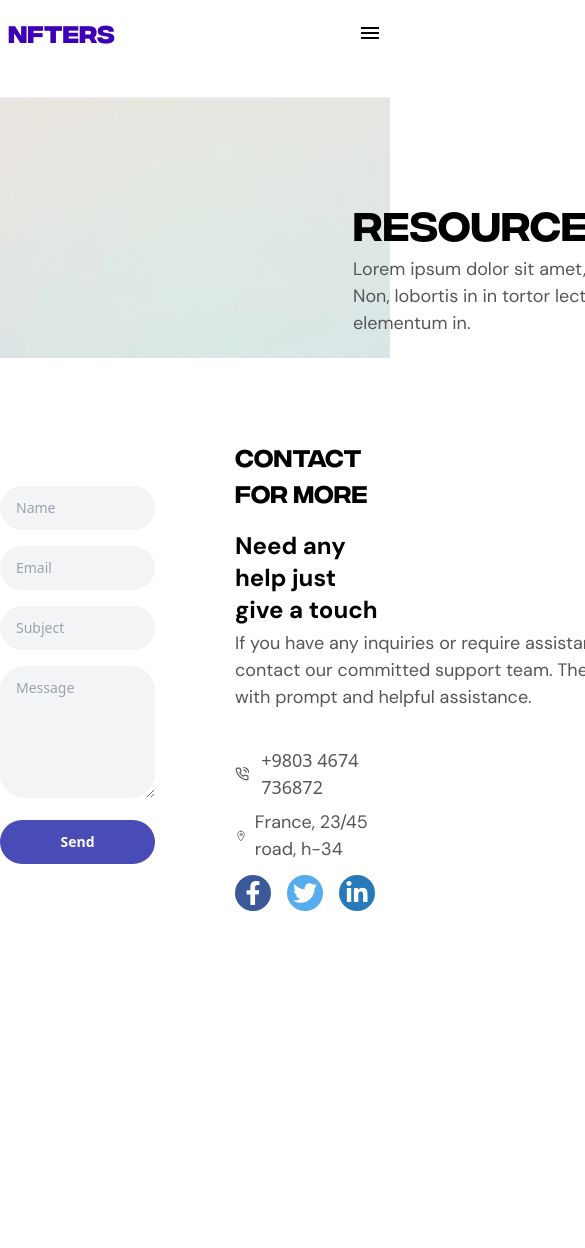
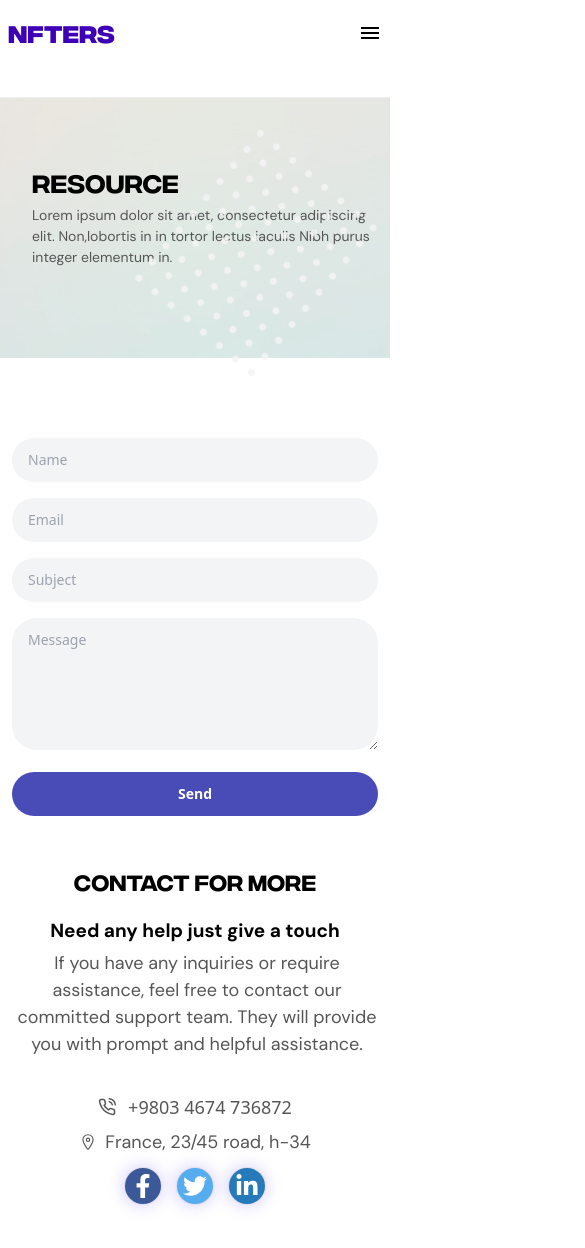
Before and after one commit to Electra51/nft-marketplace, a React (Create React App) app: page /resource in a window 390 px wide. Shown: the top 1248 px of the page, 585 px wide, since content can reach past the window. Before the commit the page ends 991 px from the top, so only its background shows below. Built offline with nearby package versions, Linux system fonts and the light colour scheme.

Commit message:
resource and marketplace page responsive for mobile and tab

```diff
--- /dev/null
+++ b/src/components/common/CommonBanner.js
@@ -0,0 +1,31 @@
+import React from "react";
+import dotImage from "../../assets/Dot.png";
+const CommonBanner = ({ title, description, resourseBanner }) => {
+  return (
+    <div
+      className="hero h-[260px] bg-fixed"
+      style={{
+        backgroundImage: `url(${resourseBanner})`,
+      }}>
+      <div className="hero-overlay bg-opacity-10"></div>
+      <div className="absolute left-[2rem] lg:left-[353px] top-[163px] lg:top-48">
+        <h2 className="font-medium text-[25px] lg:text-[40px] text-start">
+          {title}
+        </h2>
+        <p className="text-[14px] lg:text-[18px] font-normal text-paragraphColor w-[340px] lg:w-[500px] mt-1">
+          {description}
+        </p>
+      </div>
+      {/* dot-image */}
+      <div className="absolute lg:top-[180px] top-44 right-9 lg:right-[400px]">
+        <img
+          src={dotImage}
+          alt="white-dot-image"
+          className="animate-pulse rotate-[130deg] lg:rotate-45"
+        />
+      </div>
+    </div>
+  );
+};
+
+export default CommonBanner;
--- a/src/pages/MarketplacePage/Marketplace.js
+++ b/src/pages/MarketplacePage/Marketplace.js
@@ -1,38 +1,33 @@
 import React, { useState } from "react";
 import marketPlace from "../../assets/marketplace.jpg";
-import { data } from "../../components/common/data"
+import { data } from "../../components/common/data";
 import Card from "../HomePage/DiscoverMorePart/Card";
 import { MdFilterList } from "react-icons/md";
 import Pagination from "../../components/common/Pagination";
+import CommonBanner from "../../components/common/CommonBanner";
+
 const Marketplace = () => {
   const [page, setPage] = useState(0);
   return (
     <div>
-      <div
-        className="hero h-[360px] bg-fixed"
-        style={{
-          backgroundImage: `url(${marketPlace})`,
-        }}
-      >
-        <div className="hero-overlay bg-opacity-40"></div>
-        <h2 className="font-medium text-[40px] text-white text-start absolute left-[353px] top-48">NFT MarketPlace</h2>
-      </div>
-      <div className="max-w-[1200px] mx-auto mt-32 flex justify-between items-center">
-        <Pagination
-          length={data?.length}
-          page={page}
-          setPage={setPage}
-        />
+      <CommonBanner
+        title={" NFT MarketPlace"}
+        description={
+          "Lorem ipsum dolor sit amet, consectetur adipiscing elit. Non,lobortis in in tortor lectus iaculis Nibh purus integer elementum in."
+        }
+        resourseBanner={marketPlace}
+      />
+
+      <div className="max-w-[820px] lg:max-w-[1200px] mx-auto mt-14 lg:mt-32 flex flex-col md:flex-row lg:flex-row justify-between items-center">
+        <Pagination length={data?.length} page={page} setPage={setPage} />
         <div className="flex justify-center items-center gap-1 rounded-[100px] bg-[#DCDCDC] bg-opacity-20 text-[#371C87] w-[155px] h-[44px]">
-
-          <MdFilterList className='text-xl' />
+          <MdFilterList className="text-xl" />
           <select
             id="ratingFilter"
             name="ratingFilter"
             // value={ratingFilter}
             // onChange={handleRatingFilterChange}
-            className="text-[14px] font-medium bg-[#DCDCDC] bg-opacity-20 "
-          >
+            className="text-[14px] font-medium bg-[#DCDCDC] bg-opacity-20 ">
             <option value="all">All Filters</option>
             <option value="4">Less Than 4</option>
             <option value="3">More Than 4</option>
@@ -40,18 +35,15 @@ const Marketplace = () => {
           </select>
         </div>
       </div>
-      <div className="max-w-[1200px] mx-auto my-[30px]">
-        <div className="grid grid-cols-4 gap-7">
-          {
-            data?.slice(8 * page, 8 * (page + 1)).map((e, i) => {
-              return <Card item={e} key={i} />
-            })
-          }
-
+      <div className="max-w-[820px] lg:max-w-[1200px] mx-auto my-[30px] overflow-x-hidden">
+        <div className="grid grid-cols-1 md:grid-cols-3 lg:grid-cols-4 gap-2 justify-items-center items-center lg:gap-7">
+          {data?.slice(8 * page, 8 * (page + 1)).map((e, i) => {
+            return <Card item={e} key={i} />;
+          })}
         </div>
       </div>
     </div>
-  )
+  );
 };
 
 export default Marketplace;
--- a/src/pages/ResourcePage/Resource.js
+++ b/src/pages/ResourcePage/Resource.js
@@ -1,70 +1,95 @@
-import React from 'react'
+import React from "react";
 import resourseBanner from "../../assets/resourseBanner.jpg";
-import dot from "../../assets/Dot.png"
 import { FiPhoneCall } from "react-icons/fi";
 import { IoLocationOutline } from "react-icons/io5";
-import { FaFacebookF, FaLinkedinIn, FaTwitter } from 'react-icons/fa';
+import { FaFacebookF, FaLinkedinIn, FaTwitter } from "react-icons/fa";
+import CommonBanner from "../../components/common/CommonBanner";
+
 const Resource = () => {
   return (
-
     <div>
-            <div
-                className="hero h-[260px] bg-fixed"
-                style={{
-                    backgroundImage: `url(${resourseBanner})`,
-                }}
-            >
-                <div className="hero-overlay bg-opacity-10"></div>
-                <div className='absolute left-[353px] top-48'>
-                    <h2 className="font-medium text-[40px] text-black text-start">Resource</h2>
-                    <p className='text-[18px] font-normal text-[#565656] w-[500px] mt-1'>Lorem ipsum dolor sit amet, consectetur adipiscing elit. Non, lobortis in in tortor lectus iaculis Nibh purus integer elementum in.</p>
+      {/* banner */}
+      <CommonBanner
+        title={" Resource"}
+        description={
+          "Lorem ipsum dolor sit amet, consectetur adipiscing elit. Non,lobortis in in tortor lectus iaculis Nibh purus integer elementum in."
+        }
+        resourseBanner={resourseBanner}
+      />
+      {/* 2nd part of resource pages */}
+      <div className="my-[80px] max-w-[700px] lg:max-w-[1200px] mx-auto grid grid-cols-1 md:grid-cols-2 lg:grid-cols-2 gap-12 lg:gap-20 items-center">
+        {/* contact form */}
+        <div className="mx-auto max-w-xl bg-white">
+          <form className="space-y-4 mx-3">
+            <input
+              type="text"
+              placeholder="Name"
+              className="w-full rounded-[100px] py-3 px-4 bg-gray-100 text-sm outline-[#494CB7]"
+            />
+            <input
+              type="email"
+              placeholder="Email"
+              className="w-full rounded-[100px] py-3 px-4 bg-gray-100 text-sm outline-[#494CB7]"
+            />
+            <input
+              type="text"
+              placeholder="Subject"
+              className="w-full rounded-[100px] py-3 px-4 bg-gray-100 text-sm outline-[#494CB7]"
+            />
+            <textarea
+              placeholder="Message"
+              rows="6"
+              className="w-full rounded-[25px] px-4 bg-gray-100 text-sm pt-3 outline-[#494CB7]"></textarea>
+            <button
+              type="button"
+              className="text-white bg-[#494CB7] hover:bg-[#383956] font-semibold rounded-[100px] text-sm px-4 py-3 w-full hover:shadow-md shadow-violet-900 hover:bg-gradient-to-r from-indigo-600 via-purple-600 to-violet-500">
+              Send
+            </button>
+          </form>
         </div>
-
-                <div className='absolute top-[180px] right-[400px]'><img src={dot} alt='' className='animate-pulse rotate-45' /></div>
-            </div>
-            <div className='my-[80px] max-w-[1200px] mx-auto grid grid-cols-2 gap-20 items-center'>
-                <div><div class="mx-auto max-w-xl bg-white">
-
-                    <form class="space-y-4">
-                        <input type='text' placeholder='Name'
-                            class="w-full rounded-[100px] py-3 px-4 bg-gray-100 text-sm outline-[#494CB7]" />
-                        <input type='email' placeholder='Email'
-                            class="w-full rounded-[100px] py-3 px-4 bg-gray-100 text-sm outline-[#494CB7]" />
-                        <input type='text' placeholder='Subject'
-                            class="w-full rounded-[100px] py-3 px-4 bg-gray-100 text-sm outline-[#494CB7]" />
-                        <textarea placeholder='Message' rows="6"
-                            class="w-full rounded-[25px] px-4 bg-gray-100 text-sm pt-3 outline-[#494CB7]"></textarea>
-                        <button type='button'
-                            class="text-white bg-[#494CB7] hover:bg-[#383956] font-semibold rounded-[100px] text-sm px-4 py-3 w-full">Send</button>
-                    </form>
-                </div></div>
-                <div>
-                    <h2 className='text-[24px] font-medium text-black mb-5'>Contact for more</h2>
-                    <p className='text-2xl text-black font-bold'>Need any help just give a touch</p>
-                    <p className='text-[18px] font-normal text-[#565656] w-[500px] mt-1'>If you have any inquiries or require assistance, feel free to contact our committed support team. They will provide you with prompt and helpful assistance.</p>
-                    <div className='mt-9 flex justify-normal items-center gap-3 text-[18px] font-normal text-[#565656]'>
+        {/* contact info */}
+        <div className="mx-3 lg:mx-0 md:mx-0">
+          <h2 className="text-[22px] lg:text-[24px] text-center lg:text-start md:text-start font-medium mb-5">
+            Contact for more
+          </h2>
+          <p className="text-[19px] lg:text-2xl text-center lg:text-start md:text-start font-bold">
+            Need any help just give a touch
+          </p>
+          <p className="text-[18px] font-normal text-paragraphColor w-[370px] lg:w-[500px] mt-1 text-center lg:text-start md:text-start break-words">
+            If you have any inquiries or require assistance, feel free to
+            contact our committed support team. They will provide you with
+            prompt and helpful assistance.
+          </p>
+          <div className="mt-9 flex justify-center md:justify-normal lg:justify-normal items-center gap-3 text-[18px] font-normal text-paragraphColor ">
             <FiPhoneCall /> +9803 4674 736872
           </div>
-                    <div className='mt-2 flex justify-normal items-center gap-2 text-[18px] font-normal text-[#565656]'>
+          <div className="mt-2 flex justify-center md:justify-normal lg:justify-normal items-center gap-2 text-[18px] font-normal text-paragraphColor">
             <IoLocationOutline /> <p>France, 23/45 road, h-34</p>
           </div>
-                    <div className="flex justify-normal items-center gap-4 mt-3">
-                        <div className="h-9 w-9 rounded-full bg-[#3B5998] flex justify-center items-center">
+          <div className="flex justify-center md:justify-normal lg:justify-normal items-center gap-4 mt-3">
+            <div className="relative group">
+              <div className="absolute -inset-0.5 bg-gradient-to-r from-indigo-600 to-violet-500 rounded-full blur opacity-25 group-hover:opacity-100 transition duration-800 group-hover:duration-200"></div>
+              <div className="h-9 w-9 bg-[#3B5998] flex justify-center items-center  hover:shadow-md shadow-indigo-900 cursor-pointer relative ring-1 ring-gray-900/5 rounded-full leading-none items-top space-x-6">
                 <FaFacebookF className="text-white text-2xl" />
               </div>
-                        <div className="h-9 w-9 rounded-full bg-[#55acee] flex justify-center items-center">
+            </div>
+            <div className="relative group">
+              <div className="absolute -inset-0.5 bg-gradient-to-r from-indigo-600 to-violet-500 rounded-full blur opacity-25 group-hover:opacity-100 transition duration-800 group-hover:duration-200"></div>
+              <div className="h-9 w-9 bg-[#55acee] flex justify-center items-center  hover:shadow-md shadow-indigo-900 cursor-pointer relative ring-1 ring-gray-900/5 rounded-full leading-none items-top space-x-6">
                 <FaTwitter className="text-white text-2xl" />
               </div>
-                        <div className="h-9 w-9 rounded-full bg-[#267ab9] flex justify-center items-center">
+            </div>
+            <div className="relative group">
+              <div className="absolute -inset-0.5 bg-gradient-to-r from-indigo-600 to-violet-500 rounded-full blur opacity-25 group-hover:opacity-100 transition duration-800 group-hover:duration-200"></div>
+              <div className="h-9 w-9 bg-[#267ab9] flex justify-center items-center  hover:shadow-md shadow-indigo-900 cursor-pointer relative ring-1 ring-gray-900/5 rounded-full leading-none items-top space-x-6">
                 <FaLinkedinIn className="text-white text-2xl" />
               </div>
             </div>
           </div>
-
         </div>
       </div>
-
-    )
-}
+    </div>
+  );
+};
 
 export default Resource;
```
Also changed, not shown: src/assets/marketplace.jpg, src/assets/unsplash_LpbyDENbQQg.png (deleted). Lines whose indentation alone changed are shown as unchanged.
